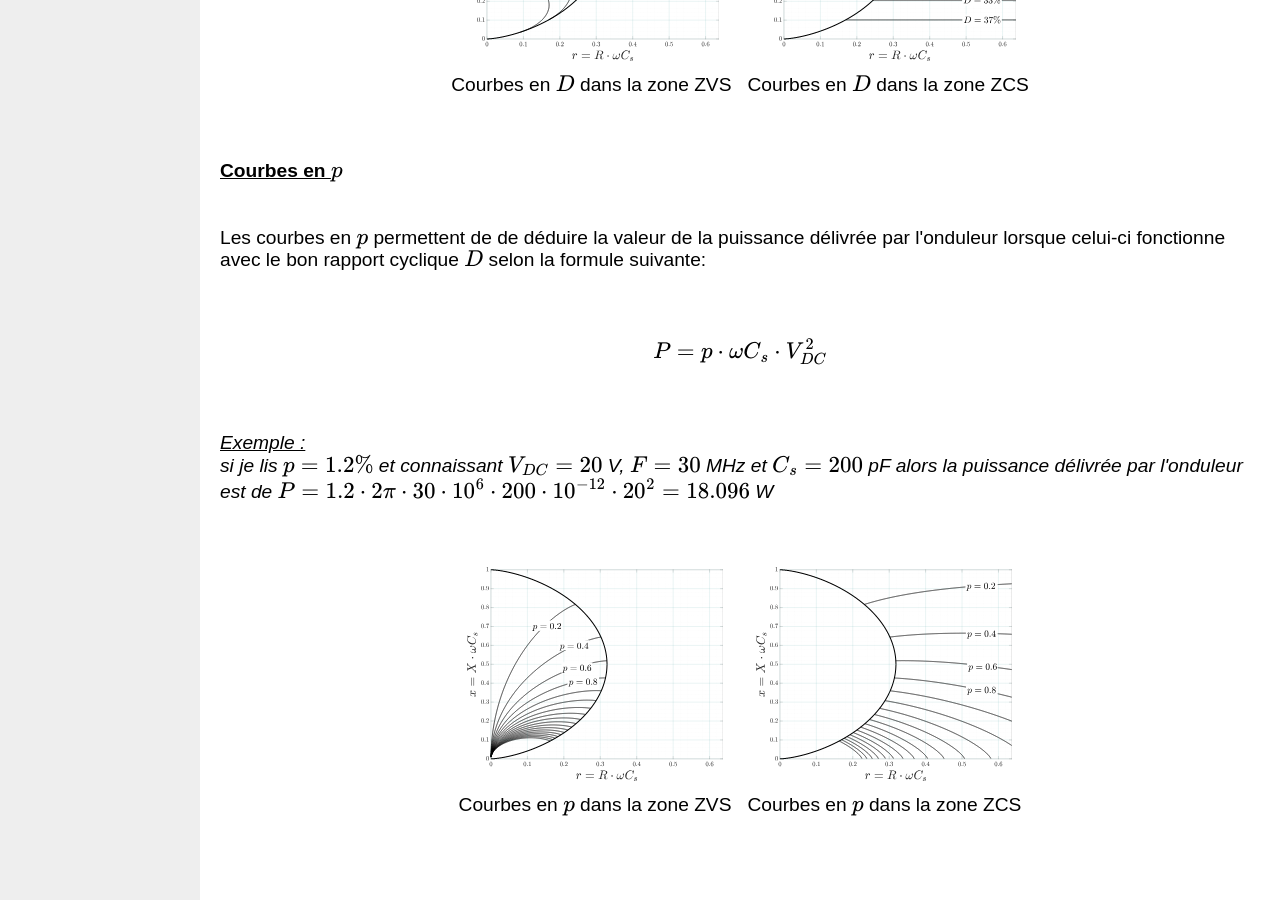
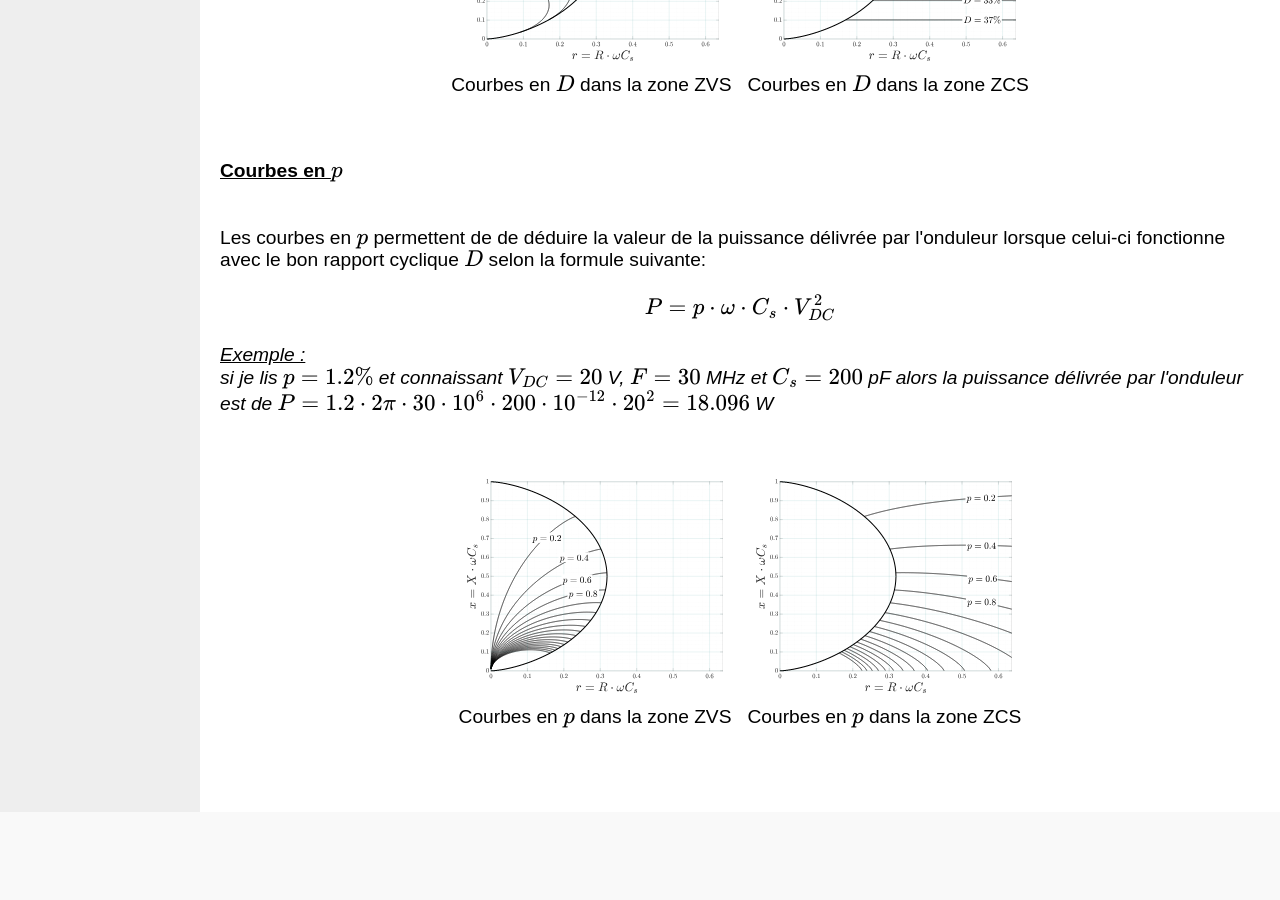
Before and after one commit to bdaire/bdaire.github.io, a Jekyll site: the page built from research_chart_overview.md, in a window 1280 px wide and 900 px high, scrolled down 1940 px. Built offline with Jekyll 4.4.1, drawn with Linux system fonts in a browser that asks for light colours; after the commit the page ends 2752 px from its top, so only the background shows below that.

Commit message:
Update research_chart_overview.md

```diff
--- a/research_chart_overview.md
+++ b/research_chart_overview.md
@@ -116,12 +116,10 @@ x &= X \cdot \omega C_s
 <p><u><b>Courbes en \(p\)</b></u></p>
 <br><br>
 <p>Les courbes en \(p\) permettent de de déduire la valeur de la puissance délivrée par l'onduleur lorsque celui-ci fonctionne avec le bon rapport cyclique \(D\) selon la formule suivante:</p>
-<br><br>
 <p style="text-align: center;">
-  \[P=p\cdot\omega C_s\cdot V_{DC}^2
+  \[P=p\cdot\omega\cdot C_s\cdot V_{DC}^2
 \]
 </p>
-<br><br>
 <p><i><u>Exemple :</u></i></p>
 <p><i>si je lis \(p=1.2\%\) et connaissant \(V_{DC}=20\) V, \(F=30\) MHz et \(C_s=200\) pF alors la puissance délivrée par l'onduleur est de \(P=1.2\cdot2\pi\cdot 30\cdot 10^{6}\cdot 200\cdot 10^{-12}\cdot 20^2=18.096\) W</i></p>
 <br><br>
```
